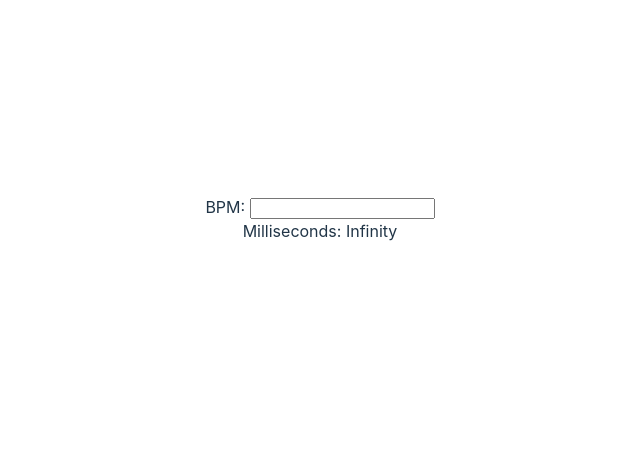
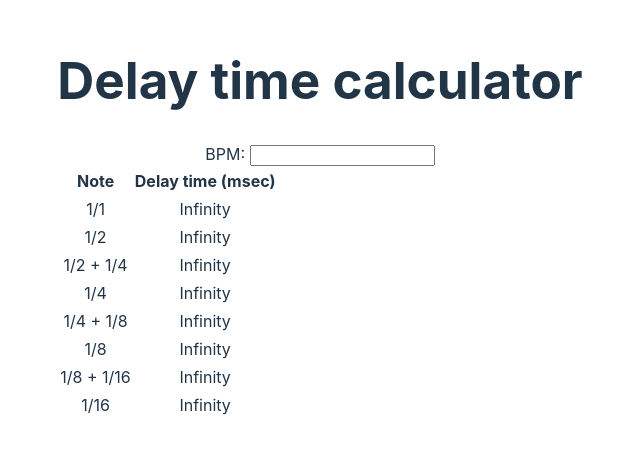
Before and after one commit to a2ikm/vite-react-typescript-sandbox, a React (Vite) app: page / in a window 1280 px wide. Shown: the part 181-634 px from the top of the page, without its empty margins (320-960 px from the left). Built offline with nearby package versions, Linux system fonts and the light colour scheme.

Commit message:
Implement delay time calcuration

```diff
--- a/src/App.tsx
+++ b/src/App.tsx
@@ -1,5 +1,23 @@
 import { useState } from "react";
 import "./App.css";
+
+interface Note {
+	name: string;
+
+	// Rate of this note's value against quarter note
+	rate: number;
+}
+
+const Notes: Note[] = [
+	{ name: "1/1",        rate: 4 },
+	{ name: "1/2",        rate: 2 },
+	{ name: "1/2 + 1/4",  rate: 2 + 1 },
+	{ name: "1/4",        rate: 1 },
+	{ name: "1/4 + 1/8",  rate: 1 + 1/2 },
+	{ name: "1/8",        rate: 1/2 },
+	{ name: "1/8 + 1/16", rate: 1/2 + 1/4 },
+	{ name: "1/16",       rate: 1/4 },
+];
 
 function App() {
 	const [bpm, setBpm] = useState(0);
@@ -8,18 +26,36 @@ function App() {
 		setBpm(parseInt(e.target.value));
 	}
 
-	const calcMilliseconds = (bpm: number): number => {
-		return Math.floor(60 * 1000 / bpm);
+	const calcDelayTime = (bpm: number, rate: number): number => {
+		return Math.floor(60 * 1000 * rate / bpm);
 	}
 
 	return (
 		<>
+			<h1>Delay time calculator</h1>
 			<div>
-				BPM: <input type="number" onChange={handleChanged} />
+				BPM: <input type="number" onChange={handleChanged}/>
 			</div>
-			<div>
-				Milliseconds: {calcMilliseconds(bpm)}
-			</div>
+			<table>
+				<thead>
+					<tr>
+						<th>Note</th>
+						<th>Delay time (msec)</th>
+					</tr>
+				</thead>
+				<tbody>
+					{
+						Notes.map((note, _) => {
+							return (
+								<tr>
+									<td>{note.name}</td>
+									<td>{calcDelayTime(bpm, note.rate)}</td>
+								</tr>
+							);
+						})
+					}
+				</tbody>
+			</table>
 		</>
 	);
 }
```
